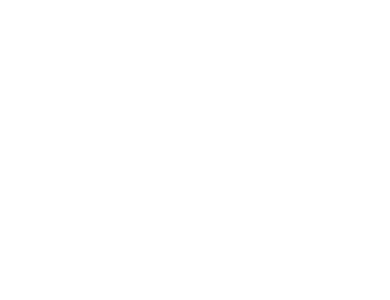
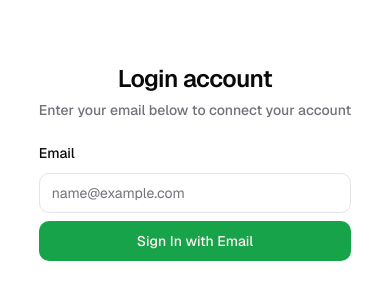
Before and after one commit to edcnogueira/dashboard-blank, a Next.js app: page /auth in a window 390 px wide. Shown: the part 260-560 px from the top of the page. Built offline with nearby package versions, Linux system fonts and the light colour scheme.

Commit message:
fix: responsivite

```diff
--- a/src/app/(unlogged)/auth/page.tsx
+++ b/src/app/(unlogged)/auth/page.tsx
@@ -10,7 +10,7 @@
 export default function AuthenticationPage() {
   return (
     <>
-      <div className="container hidden h-screen flex-col items-center justify-center md:grid lg:max-w-none lg:grid-cols-2 lg:px-0">
+      <div className="container grid h-screen flex-col items-center justify-center lg:max-w-none lg:grid-cols-2 lg:px-0">
         <div className="relative hidden h-full flex-col bg-muted p-10 text-white dark:border-r lg:flex">
           <div className="absolute inset-0 bg-zinc-900" />
           <div className="relative z-20 flex items-center text-lg font-medium">
```
